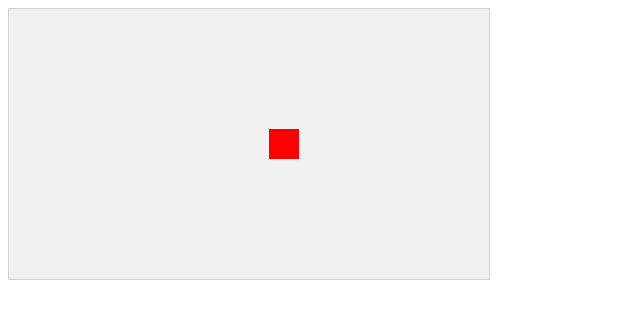
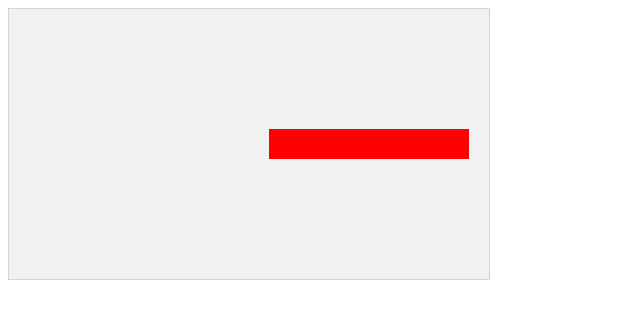
Before and after one commit to cklaassen/WebGames, a plain HTML site: page w3tutorial.html in a window 1280 px wide. Shown: the whole page, without its empty margins (0-640 px from the left). Drawn offline with Linux system fonts and the light colour scheme.

Commit message:
Different sizing

```diff
--- a/w3tutorial.html
+++ b/w3tutorial.html
@@ -17,7 +17,7 @@
 
         function startGame() {
             myGameArea.start();
-            myGamePiece = new component(30, 30, "red", 10, 120);
+            myGamePiece = new component(200, 30, "red", 10, 120);
         }
 
         function component(width, height, color, x, y) {
```
